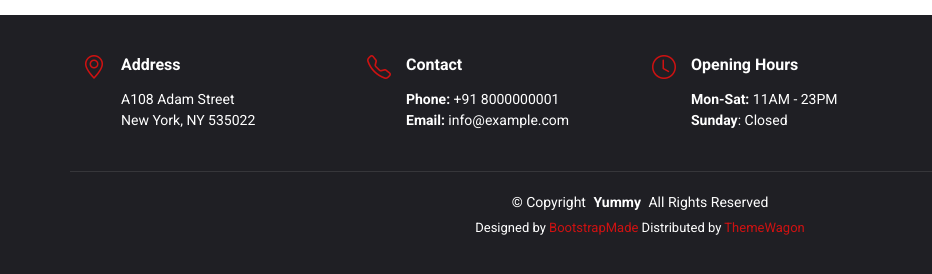
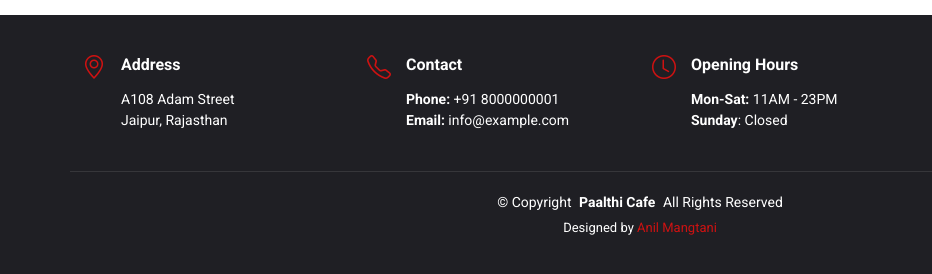
Before and after one commit to anilmangtani/paalthi, a plain HTML site: page index.html in a window 1280 px wide. Shown: the part 7927-8201 px from the top of the page, 0-932 px from the left. Drawn offline with Linux system fonts and the light colour scheme.

Commit message:
Updated website with latest changes

```diff
--- a/index.html
+++ b/index.html
@@ -1014,7 +1014,7 @@
           <div class="address">
             <h4>Address</h4>
             <p>A108 Adam Street</p>
-            <p>New York, NY 535022</p>
+            <p>Jaipur, Rajasthan</p>
             <p></p>
           </div>
 
@@ -1056,13 +1056,13 @@
     </div>
 
     <div class="container copyright text-center mt-4">
-      <p>© <span>Copyright</span> <strong class="px-1 sitename">Yummy</strong> <span>All Rights Reserved</span></p>
+      <p>© <span>Copyright</span> <strong class="px-1 sitename">Paalthi Cafe</strong> <span>All Rights Reserved</span></p>
       <div class="credits">
         <!-- All the links in the footer should remain intact. -->
         <!-- You can delete the links only if you've purchased the pro version. -->
         <!-- Licensing information: https://bootstrapmade.com/license/ -->
         <!-- Purchase the pro version with working PHP/AJAX contact form: [buy-url] -->
-        Designed by <a href="https://bootstrapmade.com/">BootstrapMade</a> Distributed by <a href="https://themewagon.com">ThemeWagon</a>
+        Designed by <a href="https://anilmangtani.github.io/portfolio">Anil Mangtani</a>
       </div>
     </div>
 
```
